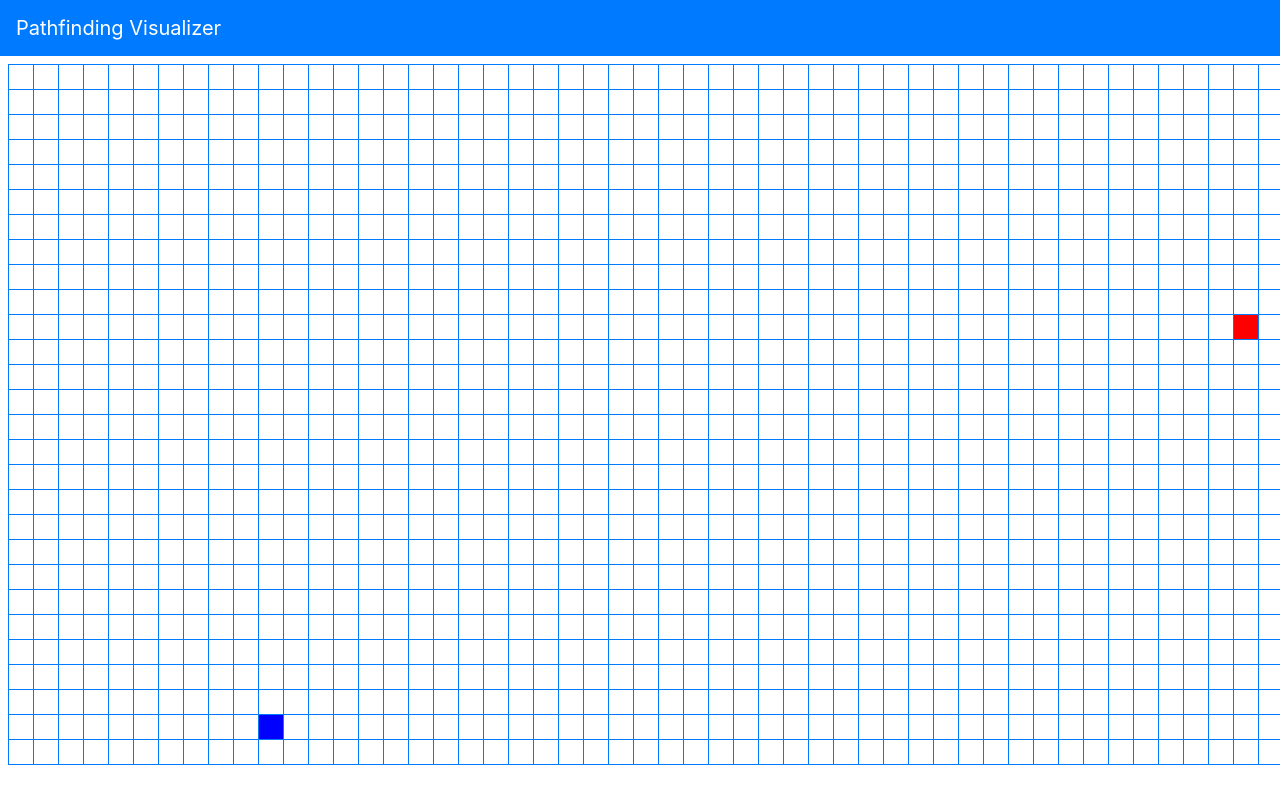
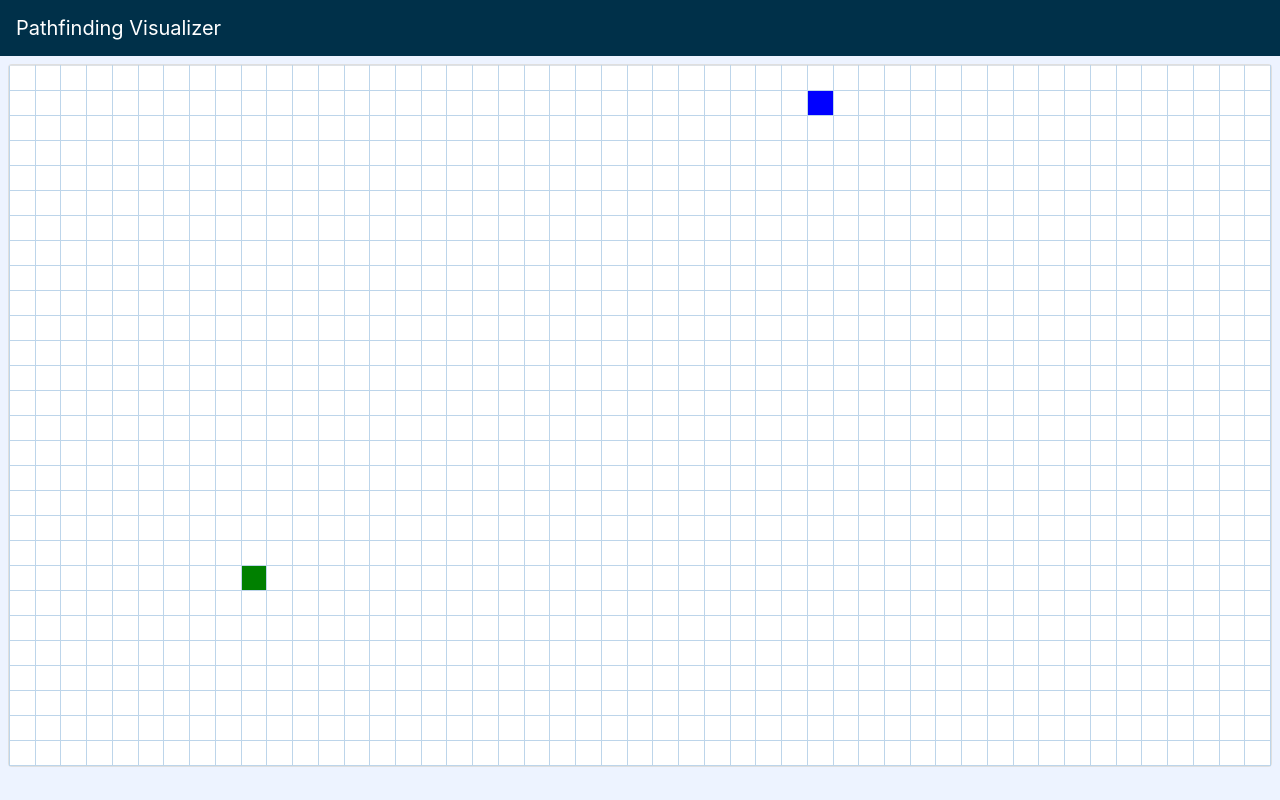
Before and after one commit to yacine-charaf-eddine/pathfinding-visualizer, a Vue app: page / in a window 1280 px wide. Built offline with nearby package versions, Linux system fonts and the light colour scheme.

Commit message:
setting up basic markers mouvements

```diff
--- a/src/App.vue
+++ b/src/App.vue
@@ -18,4 +18,7 @@ export default {
 </script>
 
 <style>
+  body{
+    background-color: #edf3ff;
+  }
 </style>
--- a/src/components/Grid.vue
+++ b/src/components/Grid.vue
@@ -1,27 +1,30 @@
 <template>
-  <div class="m-2 .table-responsive">
-      <table class="table table-bordered">
-        <tr v-for="(row, rowIndex) in gridMatrix" :key="rowIndex">
-            <td
-            class="border-primary"
-            v-for="(line, lineIndex) in row" :key="lineIndex"
-            @mouseover="changeNodePosition(rowIndex,lineIndex)"
-            @mousedown.prevent="mouseDown(rowIndex,lineIndex)"
-            @mouseup="mouseUp()"
-            @mouseenter="changeNodePosition(rowIndex,lineIndex)"
-            @mouseleave="cleareNodePosition(rowIndex,lineIndex)"></td>
-        </tr>
-      </table>
-  </div>
+  <div class="card m-2">
+      <div class="table-responsive">
+          <table class="table">
+                <tr v-for="(row, rowIndex) in gridMatrix" :key="rowIndex">
+                    <td
+                    v-for="(col, colIndex) in row" :key="colIndex"
+                    :class="{
+                        startNode: col.type === 'startNode' || col.type === 'tmp_startNode',
+                        targetNode: col.type === 'targetNode' | col.type === 'tmp_targetNode',
+                        wallNode: col.type === 'wallNode'}"
+                    @mousedown.prevent="mouseDown(rowIndex,colIndex)"
+                    @mouseup="mouseUp()"
+                    @mouseenter="changeNodePosition(rowIndex,colIndex)"
+                    @mouseleave="cleareNodePosition(rowIndex,colIndex)"></td>
+                </tr>
+            </table>
+        </div>
+    </div>
 </template>
-
 <script>
 
 export default {
     data: () => {
         return{
-            startNodePosition: new Array(2),
-            targetNodePosition: new Array(2),
+            startNodePosition: {x:null, y:null},
+            targetNodePosition: { x: null, y: null},
             changingStartNodePosition: false,
             changingTargetNodePosition: false,
             gridMatrix: [],
@@ -32,64 +35,97 @@ export default {
     },
     methods: {
         calculateDocDimens(){
-            this.cols = Math.floor((document.documentElement.clientWidth / 25 ));
+            this.cols = Math.floor((document.documentElement.clientWidth / 26 ));
             this.rows = Math.floor((document.documentElement.clientHeight / 28 ));
         },
         cereateGridMatrix(){
             for(let row = 0; row < this.rows; row++){
                 this.gridMatrix[row] = new Array(this.cols);
             }
+            for(let row = 0; row < this.rows; row++){
+                   for(let col = 0; col < this.cols; col++){
+                    this.gridMatrix[row][col] = {type:''};
+                }
+            }
         },
-        drawRandomMarkers(){
-            this.startNodePosition[0] = (Math.floor(Math.random() * this.cols));
-            this.startNodePosition[1] = (Math.floor(Math.random() * this.rows));
-            this.targetNodePosition[0] = (Math.floor(Math.random() * this.cols));
-            this.targetNodePosition[1] = (Math.floor(Math.random() * this.rows));
-
-            let startNodeIndex = ((this.startNodePosition[1] * this.cols) + this.startNodePosition[0]);
-            document.getElementsByTagName('td')[startNodeIndex].style.backgroundColor = 'red'
-
-            let targetNodeIndex = ((this.targetNodePosition[1] * this.cols) + this.targetNodePosition[0]);
-            document.getElementsByTagName('td')[targetNodeIndex].style.backgroundColor = 'blue'
+        generateRandomMarkers(){
+            this.startNodePosition.x = (Math.floor(Math.random() * this.cols));
+            this.startNodePosition.y = (Math.floor(Math.random() * this.rows));
+            this.targetNodePosition.x = (Math.floor(Math.random() * this.cols));
+            this.targetNodePosition.y = (Math.floor(Math.random() * this.rows));
+            this.gridMatrix[this.startNodePosition.y][this.startNodePosition.x] = {type: 'startNode'}
+            this.gridMatrix[this.targetNodePosition.y][this.targetNodePosition.x] = {type: 'targetNode'}
 
         },
-        changeNodePosition(r,l){
-            if(this.changingStartNodePosition || this.changingTargetNodePosition){
-                if(this.changingStartNodePosition){
-                    if(this.isMouseDown){
-                    let currentNodeIndex = ((this.cols * r) + l);
-                    let currentNode = document.getElementsByTagName('td')[currentNodeIndex];
-                    currentNode.style.backgroundColor = 'red'
-                    this.startNodePosition[1] = r;
-                    this.startNodePosition[0] = l;
+        changeNodePosition(row,col){
+            if(this.isMouseDown){
+                if(this.changingStartNodePosition || this.changingTargetNodePosition){
+                    if(this.changingStartNodePosition){
+                        if(!(col === this.targetNodePosition.x && row === this.targetNodePosition.y)){
+                            //let currentNodeIndex = ((this.cols * r) + l);
+                            this.startNodePosition.y = row;
+                            this.startNodePosition.x = col;
+                            if(this.isWallNode({col,row})){
+                                this.gridMatrix[this.startNodePosition.y][this.startNodePosition.x] = {type: 'tmp_startNode'}
+                            }else{
+                                this.gridMatrix[this.startNodePosition.y][this.startNodePosition.x] = {type: 'startNode'}
+                            }
+
+                        }else{
+                            return
+                        }
+                    }else{
+                        if(!(col === this.startNodePosition.x && row === this.startNodePosition.y)){
+                            //let currentNodeIndex = ((this.cols * r) + l);
+                            this.targetNodePosition.y = row;
+                            this.targetNodePosition.x = col;
+                            if(this.isWallNode({col,row})){
+                                this.gridMatrix[this.targetNodePosition.y][this.targetNodePosition.x] = {type: 'tmp_targetNode'}
+                            }else{
+                                this.gridMatrix[this.targetNodePosition.y][this.targetNodePosition.x] = {type: 'targetNode'}
+                            }
+
+                        }else{
+                            return
+                        }
+                    }
+                }else{
+                    if((col === this.targetNodePosition.x && row === this.targetNodePosition.y) || (col === this.startNodePosition.x && row === this.startNodePosition.y)){
+                        return
+                    }
+                    //let currentNodeIndex = ((this.cols * r) + l);
+                    this.gridMatrix[row][col] = {type: 'wallNode'}
                 }
-                }else{
-                    if(this.isMouseDown){
-                    let currentNodeIndex = ((this.cols * r) + l);
-                    let currentNode = document.getElementsByTagName('td')[currentNodeIndex];
-                    currentNode.style.backgroundColor = 'blue'
-                    this.targetNodePosition[1] = r;
-                    this.targetNodePosition[0] = l;
-                }
-
-            }
+                this.$forceUpdate();
             }
         },
-        cleareNodePosition(r,l){
+        cleareNodePosition(row,col){
             if(this.changingStartNodePosition || this.changingTargetNodePosition){
                 if(this.isMouseDown){
-                    let currentNodeIndex = ((this.cols * r) + l);
-                    let currentNode = document.getElementsByTagName('td')[currentNodeIndex];
-                    currentNode.style.backgroundColor = 'white'
+                    if(this.changingStartNodePosition ){
+                         if(col === this.targetNodePosition.x && row === this.targetNodePosition.y){
+                            return
+                        }
+                    }else{
+                        if(col === this.startNodePosition.x && row === this.startNodePosition.y){
+                            return
+                        }
+                    }
+                   // let currentNodeIndex = ((this.cols * r) + l);
+                    if(this.gridMatrix[row][col].type === 'tmp_startNode' || this.gridMatrix[row][col].type === 'tmp_targetNode'){
+                       this.gridMatrix[row][col] = {type: 'wallNode'}
+                    }else{
+                        this.gridMatrix[row][col] = {type: ''}
+                    }
                 }
             }
         },
         mouseDown(r,l){
             this.isMouseDown = true
-            if(l === this.targetNodePosition[0] && r === this.targetNodePosition[1]){
+            if(l === this.targetNodePosition.x && r === this.targetNodePosition.y){
                 this.changingTargetNodePosition = true;
                 this.changingStartNodePosition = false;
-            }else if(l === this.startNodePosition[0] && r === this.startNodePosition[1]){
+            }else if(l === this.startNodePosition.x && r === this.startNodePosition.y){
                 this.changingStartNodePosition = true;
                 this.changingTargetNodePosition = false;
             }else{
@@ -98,25 +134,40 @@ export default {
             }
         },
         mouseUp(){
-            this.isMouseDown = true
+            this.isMouseDown = false;
             this.changingStartNodePosition = false;
             this.changingTargetNodePosition = false;
+        },
+        isWallNode(node){
+           return this.gridMatrix[node.row][node.col].type === 'wallNode';
         }
     },
 
     created(){
         this.calculateDocDimens();
-    },
-    beforeMount(){
         this.cereateGridMatrix();
-    },
-    mounted(){
-        this.$nextTick(function () {
-            this.drawRandomMarkers();
-        })
+        this.generateRandomMarkers();
     },
 }
 </script>
 
 <style>
+    td{
+       border: 1px solid #bdd5ea;
+    }
+    .table{
+        margin-bottom: 0px;
+    }
+    .startNode{
+        background-color: blue;
+    }
+    .targetNode{
+        background-color: green;
+    }
+    .wallNode{
+        background-color: #003049;
+    }
+    .simpleNode{
+        background-color: white;
+    }
 </style>
--- a/src/components/header.vue
+++ b/src/components/header.vue
@@ -1,6 +1,6 @@
 <template>
   <div>
-    <nav class="navbar navbar-expand-lg navbar-dark bg-primary">
+    <nav class="navbar navbar-expand-lg navbar-dark">
         <a class="navbar-brand" href="#">Pathfinding Visualizer</a>
     </nav>
   </div>
@@ -13,4 +13,10 @@ export default {
 </script>
 
 <style>
+    .navbar{
+        background-color: #003049;
+    }
+    .navbar-brand{
+        color: #00a896;
+    }
 </style>
```
